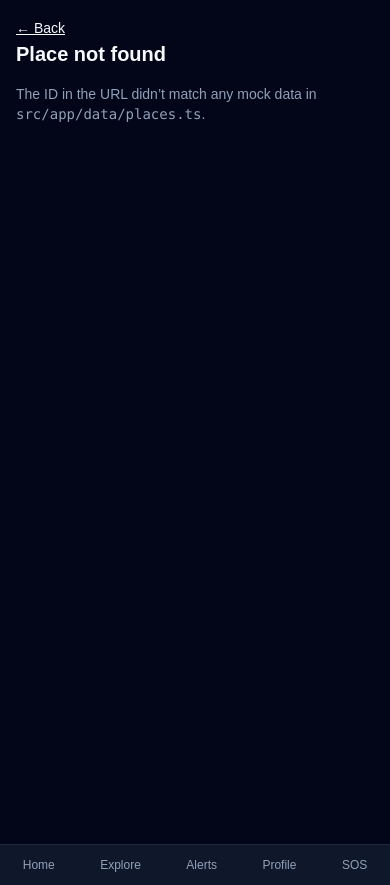
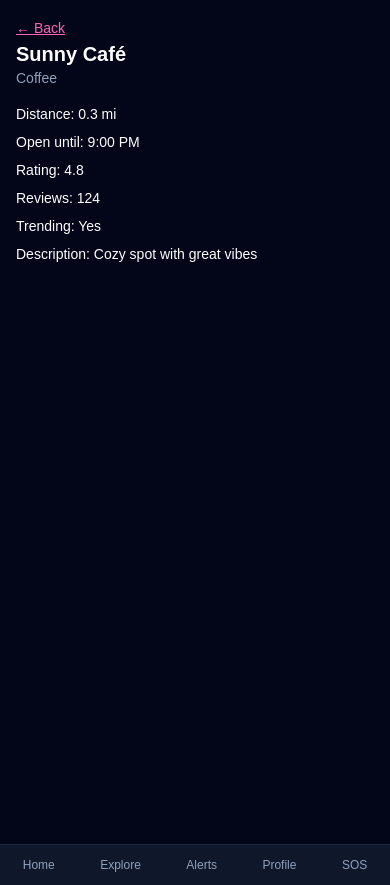
Before and after one commit to Foundzie/foundzie-v2, a Next.js app: page /mobile/places/1 in a window 390 px wide. Before the commit this address had no page. Built offline with nearby package versions, Linux system fonts and the light colour scheme.

Commit message:
Normalize id types in mobile place detail

```diff
--- a/src/app/mobile/places/[id]/page.tsx
+++ b/src/app/mobile/places/[id]/page.tsx
@@ -1,68 +1,69 @@
 // src/app/mobile/places/[id]/page.tsx
+
 import Link from "next/link";
 import { mockPlaces } from "@/app/data/places";
 
-type MobilePlacePageProps = {
-  // in this project, params is a Promise
-  params: Promise<{ id: string }>;
+type MobilePlaceDetailPageProps = {
+  params: {
+    id: string;
+  };
 };
 
-export default async function MobilePlacePage({ params }: MobilePlacePageProps) {
-  const { id } = await params;
+export default function MobilePlaceDetailPage({
+  params,
+}: MobilePlaceDetailPageProps) {
+  // force to string so TS stops complaining
+  const id = String(params.id);
 
-  // ids in mockPlaces are strings, so compare strings
-  const place = mockPlaces.find((p) => p.id === id);
+  // also force p.id to string (belt + suspenders)
+  const place = mockPlaces.find((p) => String(p.id) === id);
 
   if (!place) {
     return (
-      <main className="min-h-screen bg-slate-950 text-slate-50 p-4 space-y-4">
-        <Link href="/mobile" className="text-sm underline">
-          ← Back
+      <main className="min-h-screen bg-slate-950 text-white p-4">
+        <p className="mb-4 text-sm">Place not found.</p>
+        <Link href="/mobile" className="text-pink-400 underline text-sm">
+          ← Back to list
         </Link>
-        <h1 className="text-xl font-semibold">Place not found</h1>
-        <p className="text-sm text-slate-400">
-          The ID in the URL didn’t match any mock data in <code>src/app/data/places.ts</code>.
-        </p>
       </main>
     );
   }
 
   return (
-    <main className="min-h-screen bg-slate-950 text-slate-50 p-4 space-y-6">
-      <header className="flex items-center justify-between">
-        <div>
-          <p className="text-xs text-slate-400 mb-1">Place detail</p>
-          <h1 className="text-2xl font-semibold">{place.name}</h1>
-          <p className="text-sm text-slate-400">
-            {place.category}
-            {place.distanceMiles !== undefined ? ` • ${place.distanceMiles} mi` : ""}
-          </p>
-        </div>
-        <Link
-          href="/mobile"
-          className="text-sm px-3 py-1 rounded bg-slate-800 hover:bg-slate-700"
-        >
-          Back
-        </Link>
+    <main className="min-h-screen bg-slate-950 text-white p-4 space-y-4">
+      <Link href="/mobile" className="text-pink-400 underline text-sm">
+        ← Back
+      </Link>
+
+      <header>
+        <h1 className="text-xl font-bold">{place.name}</h1>
+        <p className="text-sm text-slate-400">{place.category}</p>
       </header>
 
-      <section className="bg-slate-900 rounded-lg p-4 space-y-2 text-sm">
+      <section className="space-y-2 text-sm">
         <p>
-          <span className="text-slate-400 mr-2">Open until:</span>
-          {place.openUntil ?? "—"}
+          <span className="font-medium">Distance:</span>{" "}
+          {place.distanceMiles} mi
         </p>
         <p>
-          <span className="text-slate-400 mr-2">Rating:</span>
-          {place.rating ?? "—"}
+          <span className="font-medium">Open until:</span> {place.openUntil}
         </p>
         <p>
-          <span className="text-slate-400 mr-2">Reviews:</span>
-          {place.reviews ?? "—"}
+          <span className="font-medium">Rating:</span> {place.rating}
         </p>
         <p>
-          <span className="text-slate-400 mr-2">Trending:</span>
+          <span className="font-medium">Reviews:</span> {place.reviews}
+        </p>
+        <p>
+          <span className="font-medium">Trending:</span>{" "}
           {place.trending ? "Yes" : "No"}
         </p>
+        {place.description ? (
+          <p>
+            <span className="font-medium">Description:</span>{" "}
+            {place.description}
+          </p>
+        ) : null}
       </section>
     </main>
   );
```
